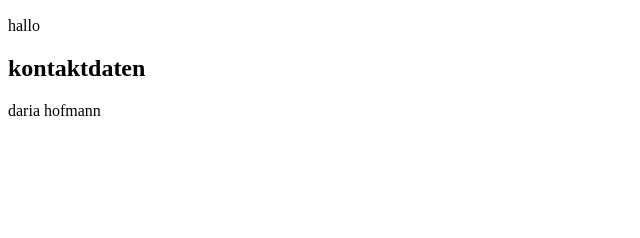
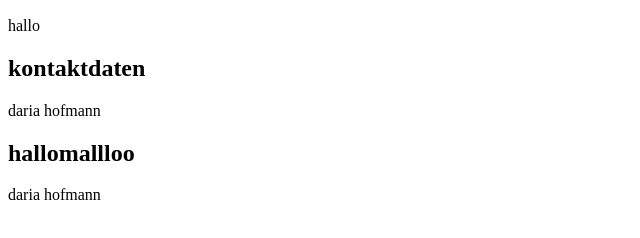
Before and after one commit to swapforcemania/test, a plain HTML site: page index.html in a window 1280 px wide. Shown: the part 110-348 px from the top of the page, without its empty margins (0-640 px from the left). Drawn offline with Linux system fonts and the light colour scheme.

Commit message:
blödsinn

```diff
--- a/index.html
+++ b/index.html
@@ -16,5 +16,9 @@
             <p>
             daria hofmann
             </p>
+		<h2>hallomallloo</h2>
+            <p>
+            daria hofmann
+            </p>
   </body>
 </html>
```
